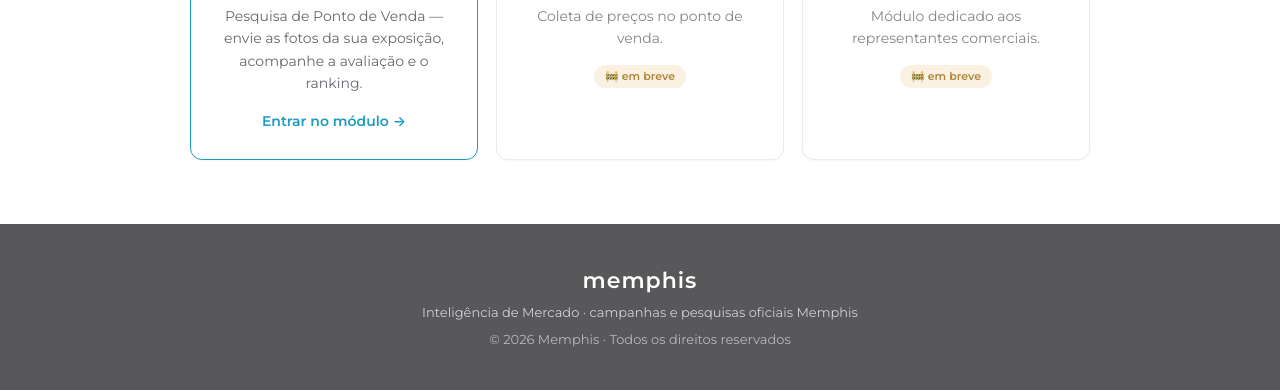
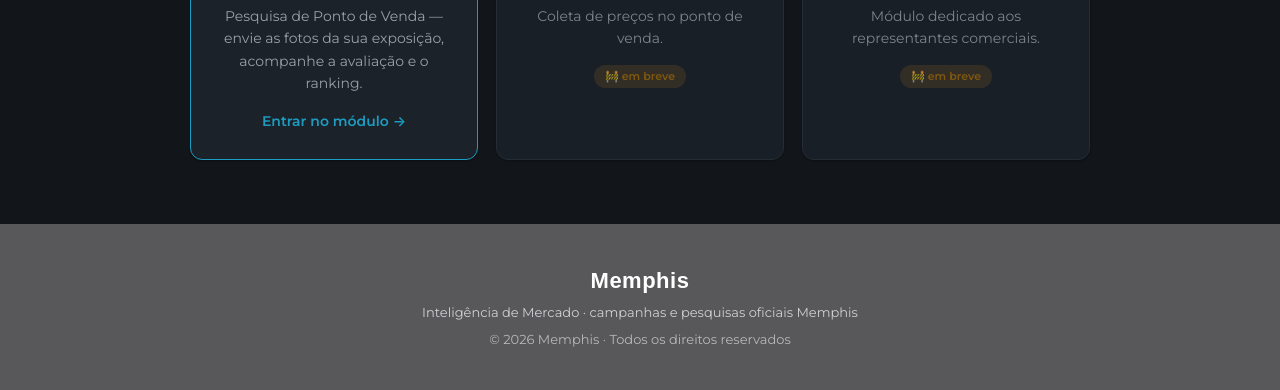
Before and after one commit to Vaniteux2006/pdv_memphis, a website: page public/index.html in a window 1280 px wide. Shown: the part 642-1032 px from the top of the page. Drawn offline with Linux system fonts and the light colour scheme.

Commit message:
reorganizacao

```diff
--- a/public/index.html
+++ b/public/index.html
@@ -11,7 +11,7 @@
   <link rel="stylesheet" href="https://fonts.googleapis.com/css2?family=Montserrat:wght@300;400;500;600;700&family=Sacramento&display=swap" media="print" onload="this.media='all'" />
   <link rel="stylesheet" href="/style.css" />
 </head>
-<body>
+<body class="theme-dark">
   <header class="site-header">
     <a class="brand" href="/"><img src="/logo-memphis.webp" alt="Memphis" class="brand-logo" /><span class="pdv-badge">IM</span></a>
   </header>
@@ -48,7 +48,7 @@
   </main>
 
   <footer class="lp-footer">
-    <div class="fbrand">memphis</div>
+    <div class="fbrand">Memphis</div>
     <div>Inteligência de Mercado &middot; campanhas e pesquisas oficiais Memphis</div>
     <div style="margin-top:8px;opacity:.8;">© <span id="ano"></span> Memphis &middot; Todos os direitos reservados</div>
   </footer>
--- a/public/style.css
+++ b/public/style.css
@@ -211,6 +211,28 @@
 .tabs button.active { background: var(--teal); color: #fff; border-color: transparent; }
 .tabs button:hover:not(.active) { background: var(--bg-soft); color: var(--ink); }
 
+/* tema escuro (hub IM) — remapeia os tokens; o resto do CSS segue usando as vars */
+.theme-dark {
+  --ink: #f2f3f5;
+  --txt: #c7cace;
+  --muted: #9aa0a6;
+  --line: #2b323a;
+  --bg: #12161b;
+  --bg-soft: #171c22;
+  --panel: #1c222a;
+  --panel2: #1c222a;
+  --teal-soft: #12303a;
+  --teal-dark: #4fc3e3;      /* teal mais claro pra ler no escuro (links) */
+  --shadow-sm: 0 1px 2px rgba(0, 0, 0, .4);
+  --shadow-md: 0 6px 18px rgba(0, 0, 0, .5);
+  background: var(--bg);
+  color: var(--txt);
+}
+.theme-dark .site-header { background: #171c22; }
+.theme-dark .hub-card { background: var(--panel); }
+.theme-dark .lp-hero h1 { color: var(--ink); }
+.theme-dark ::selection { background: var(--teal); color: #fff; }
+
 /* ---------- hub IM (portal de módulos: PDV / PDP / RCA) ---------- */
 .hub-grid { display: grid; grid-template-columns: repeat(auto-fit, minmax(240px, 1fr)); gap: 18px; max-width: 900px; margin: 0 auto; }
 .hub-card {
@@ -387,7 +409,7 @@
 .step p { margin: 0; font-size: 13px; color: var(--muted); }
 
 .lp-footer { background: var(--footer); color: #cfd0d2; padding: 40px 22px; text-align: center; font-size: 13px; }
-.lp-footer .fbrand { font-size: 22px; font-weight: 600; color: #fff; letter-spacing: 1px; margin-bottom: 6px; }
+.lp-footer .fbrand { font-family: Arial, Helvetica, sans-serif; font-size: 22px; font-weight: 700; color: #fff; letter-spacing: .5px; margin-bottom: 6px; }
 .lp-footer a { color: #fff; }
 
 /* ---------- celular ---------- */
```
Also changed, not shown: public/pdp/index.html (+1 -1 lines), public/pdv/index.html (+1 -1 lines), public/rca/index.html (+1 -1 lines).
